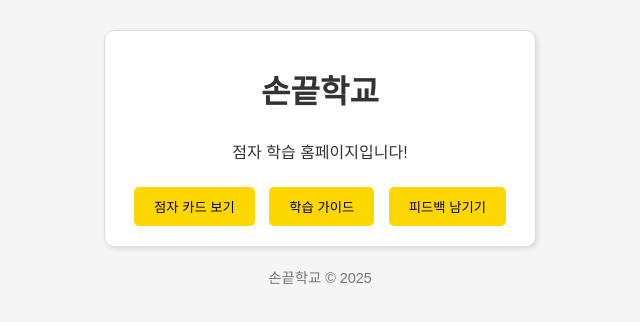
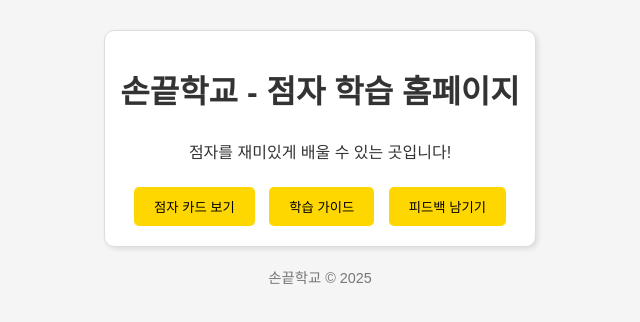
Before and after one commit to uquahanuqui/capstone, a plain HTML site: page index.html in a window 1280 px wide. Shown: the whole page, without its empty margins (320-960 px from the left). Drawn offline with Linux system fonts and the light colour scheme.

Commit message:
Update index.html

```diff
--- a/index.html
+++ b/index.html
@@ -6,15 +6,14 @@
 </head>
 <body>
     <div class="card">
-        <h1>손끝학교</h1>
-        <p>점자 학습 홈페이지입니다!</p>
-        <div>
+        <h1>손끝학교 - 점자 학습 홈페이지</h1>
+        <p>점자를 재미있게 배울 수 있는 곳입니다!</p>
+        <div class="button-container">
             <button onclick="location.href='cards.html'">점자 카드 보기</button>
             <button onclick="location.href='guide.html'">학습 가이드</button>
             <button onclick="location.href='qna.html'">피드백 남기기</button>
         </div>
     </div>
-
     <footer>손끝학교 © 2025</footer>
 </body>
 </html>
```
